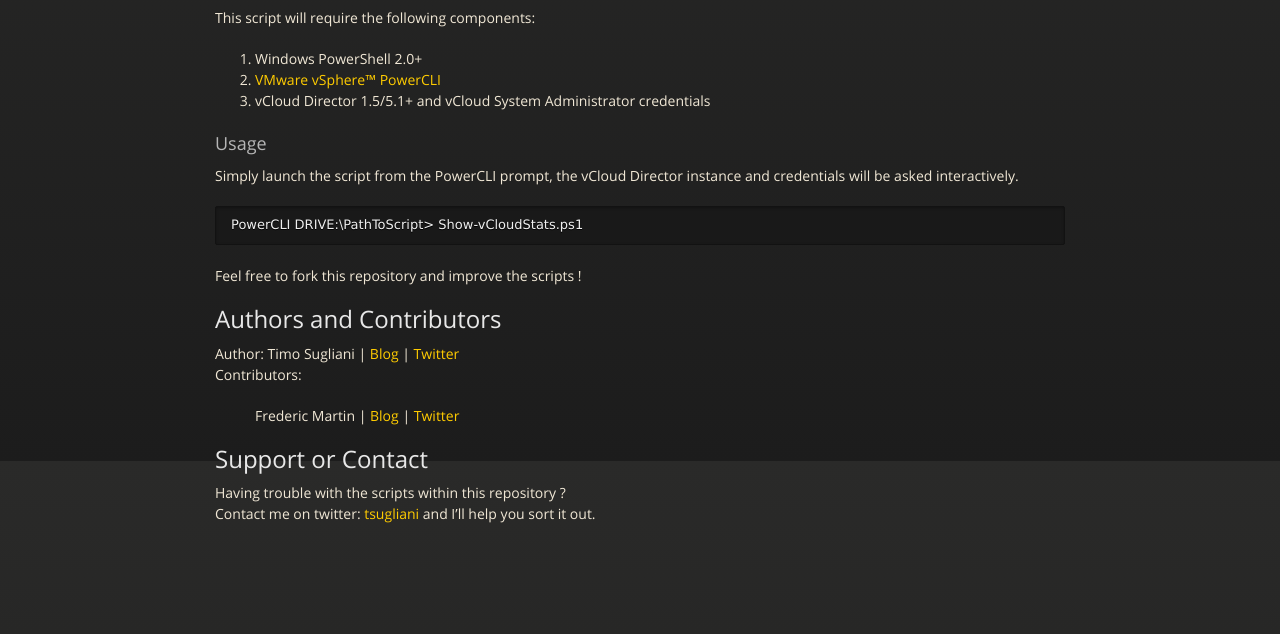
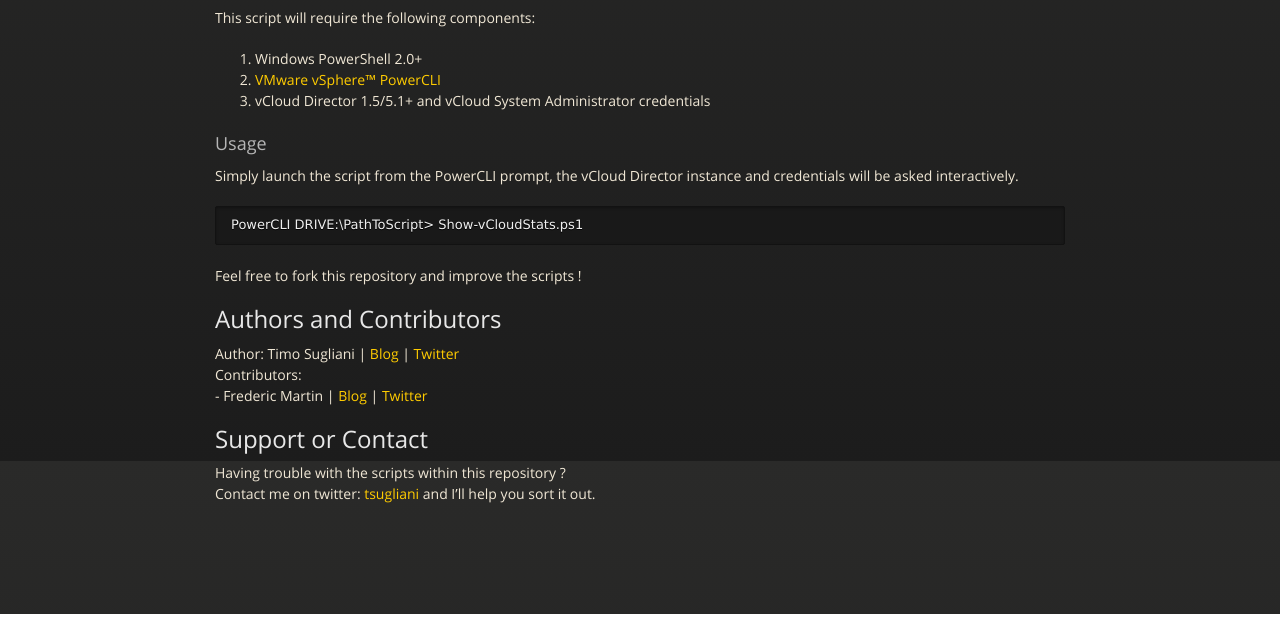
Before and after one commit to tsugliani/vCloudScripts, a plain HTML site: page index.html in a window 1280 px wide. Shown: the part 1139-1773 px from the top of the page. Drawn offline with nearby package versions, Linux system fonts and the light colour scheme.

Commit message:
Better layout.

```diff
--- a/index.html
+++ b/index.html
@@ -70,9 +70,7 @@
       <p>
         Author: Timo Sugliani | <a href="http://blog.tsugliani.fr">Blog</a> | <a href="http://www.twitter.com/tsugliani">Twitter</a><br />
         Contributors: <br />
-        <ol>
-          </li>Frederic Martin | <a href="http://www.vmdude.fr/en/">Blog</a> | <a href="http://www.twitter.com/vmdude_fr">Twitter</a></li>
-        </ol>
+        - Frederic Martin | <a href="http://www.vmdude.fr/en/">Blog</a> | <a href="http://www.twitter.com/vmdude_fr">Twitter</a><br />
       </p>
 
       <h2>Support or Contact</h2>
```
